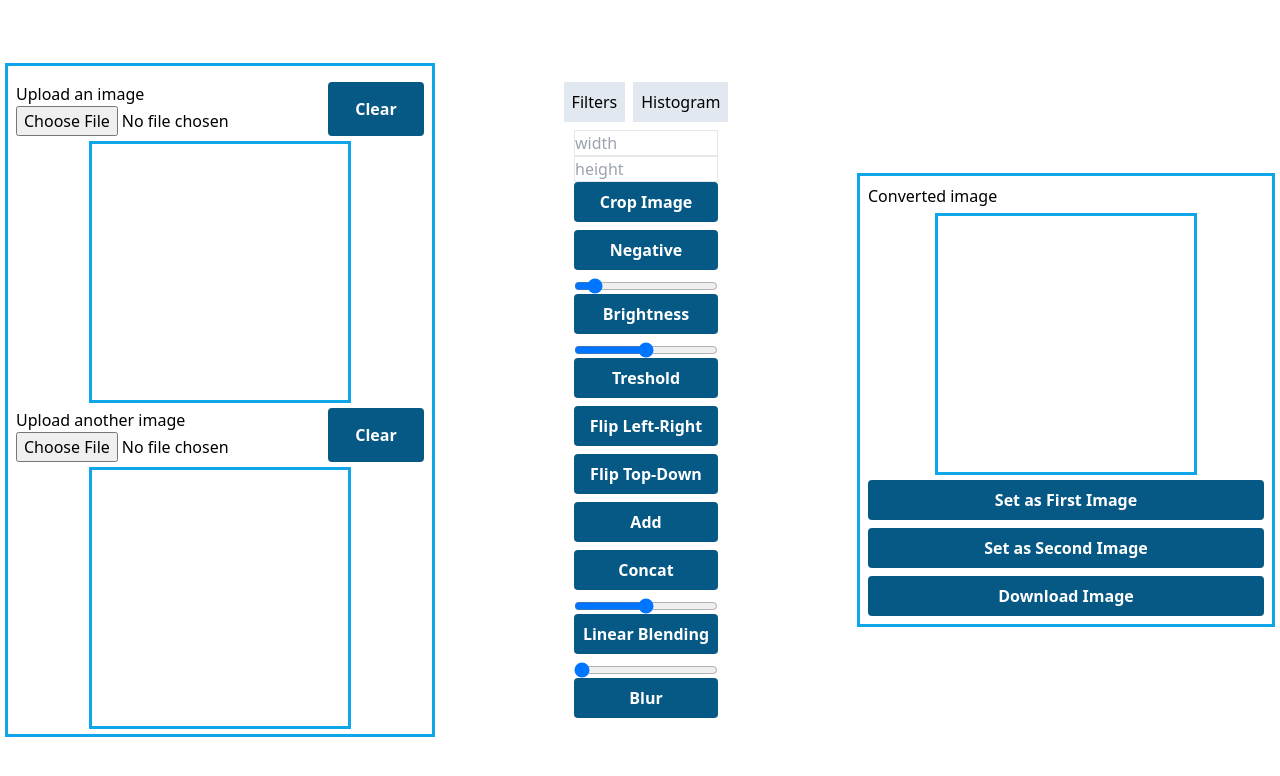
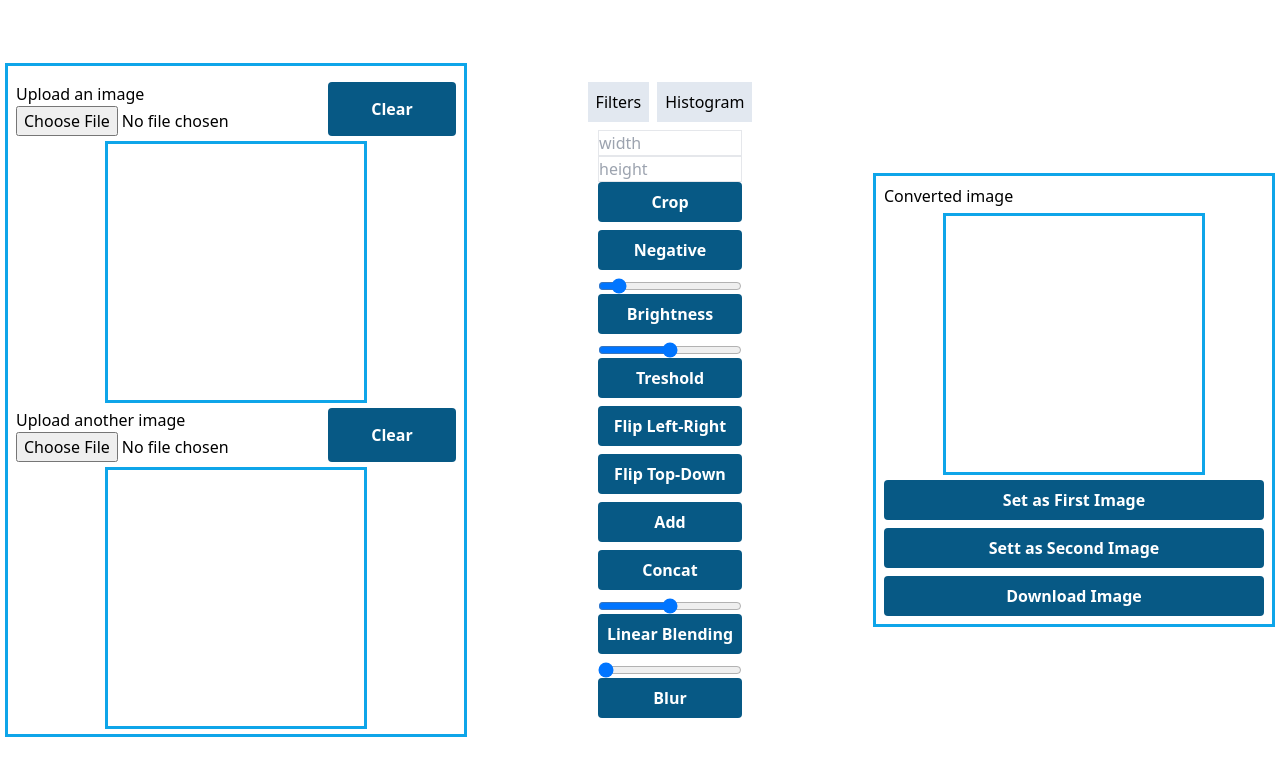
Before and after one commit to guilhermepereira2917/image-processing, a Next.js app: page / in a window 1280 px wide. Shown: the top 776 px of the page. Built offline with nearby package versions, Linux system fonts and the light colour scheme.

Commit message:
added custom button component

```diff
--- /dev/null
+++ b/src/components/CustomButton.tsx
@@ -0,0 +1,14 @@
+import React from "react";
+
+type CustomButtonProps = {
+  text: string;
+  onClick: () => void;
+}
+
+export default class CustomButton extends React.Component<CustomButtonProps> {
+  render() {
+    return (
+      <button onClick={this.props.onClick} className="bg-sky-800 p-2 rounded text-white font-bold w-full min-w-32">{this.props.text}</button>
+    );
+  }
+}
--- a/src/pages/index.tsx
+++ b/src/pages/index.tsx
@@ -14,6 +14,7 @@ import LinearBlendingFilter from "@/classes/filters/LinearBlendingFilter";
 import NegativeFilter from "@/classes/filters/NegativeFilter";
 import TresholdFilter from "@/classes/filters/TresholdFilter";
 import HistogramChart from "@/classes/histogram/HistogramChart";
+import CustomButton from "@/components/CustomButton";
 import React, { RefObject, useRef } from "react";
 
 export default function Home() {
@@ -235,7 +236,7 @@ export default function Home() {
               <input type="file" name="firstUploadedImage" accept="image/png, image/jpeg" onChange={onFirstImageChange} />
             </div>
 
-            <button onClick={onClearFirstImageClick} className="bg-sky-800 p-2 rounded text-white font-bold w-24">Clear</button>
+            <CustomButton text="Clear" onClick={onClearFirstImageClick} />
           </div>
 
           <div className="flex justify-center items-center">
@@ -248,7 +249,7 @@ export default function Home() {
               <input type="file" name="secondUploadedImage" accept="image/png, image/jpeg" onChange={onSecondImageChange} />
             </div>
 
-            <button onClick={onClearSecondImageClick} className="bg-sky-800 p-2 rounded text-white font-bold w-24">Clear</button>
+            <CustomButton text="Clear" onClick={onClearSecondImageClick} />
           </div>
 
           <div className="flex justify-center items-center">
@@ -267,44 +268,42 @@ export default function Home() {
           <div className="flex flex-col">
             <input type="number" id="cropImageWidthInput" placeholder="width" className="border w-36" />
             <input type="number" id="cropImageHeightInput" placeholder="height" className="border w-36" />
-            <button onClick={onCropImageClick} className="bg-sky-800 p-2 rounded text-white font-bold w-36">Crop Image</button>
+            <CustomButton text="Crop " onClick={onCropImageClick} />
           </div>
 
           <button onClick={onNegativeFilterClick} className="bg-sky-800 p-2 rounded text-white font-bold w-36">Negative</button>
 
           <div className="flex flex-col">
             <input id="brightnessValue" type="range" min="0" max="1000" defaultValue="100" step="10" />
-            <button onClick={onBrightnessFilterClick} className="bg-sky-800 p-2 rounded text-white font-bold w-36">Brightness</button>
+            <CustomButton text="Brightness" onClick={onBrightnessFilterClick} />
           </div>
 
           <div className="flex flex-col">
             <input id="tresholdValue" type="range" min="0" max="255" defaultValue="127" step="1" />
-            <button onClick={onThresholdFilterClick} className="bg-sky-800 p-2 rounded text-white font-bold w-36">Treshold</button>
+            <CustomButton text="Treshold" onClick={onThresholdFilterClick} />
           </div>
 
-          <button onClick={onFlipLeftRightClick} className="bg-sky-800 p-2 rounded text-white font-bold w-36">Flip Left-Right</button>
-          <button onClick={onFlipTopDownClick} className="bg-sky-800 p-2 rounded text-white font-bold w-36">Flip Top-Down</button>
-          <button onClick={onAddImagesClick} className="bg-sky-800 p-2 rounded text-white font-bold w-36">Add</button>
-          <button onClick={onConcatImagesClick} className="bg-sky-800 p-2 rounded text-white font-bold w-36">Concat</button>
+          <CustomButton text="Flip Left-Right" onClick={onFlipLeftRightClick} />
+          <CustomButton text="Flip Top-Down" onClick={onFlipTopDownClick} />
+          <CustomButton text="Add" onClick={onAddImagesClick} />
+          <CustomButton text="Concat" onClick={onConcatImagesClick} />
 
           <div className="flex flex-col">
             <input ref={linearBlendingValueRef} type="range" min="0" max="100" defaultValue="50" step="1" />
-            <button onClick={onLinearBlendingFilterClick} className="bg-sky-800 p-2 rounded text-white font-bold w-36">Linear Blending</button>
+            <CustomButton text="Linear Blending" onClick={onLinearBlendingFilterClick} />
           </div>
 
           <div className="flex flex-col">
             <input ref={blurKernelSizeRef} type="range" min="1" max="5" defaultValue="1" step="1" />
-            <button onClick={onBlurFilterClick} className="bg-sky-800 p-2 rounded text-white font-bold w-36">Blur</button>
+            <CustomButton text="Blur" onClick={onBlurFilterClick} />
           </div>
         </div>
 
         <div ref={histogramTabRef} className="gap-2 w-full hidden">
-          <button onClick={onUpdateHistogramClick} className="bg-sky-800 p-2 rounded text-white font-bold w-full">Update Histogram</button>
-
+          <CustomButton text="Update Histogram" onClick={onUpdateHistogramClick} />
           <HistogramChart ref={histogramChartRef} />
 
-          <button onClick={onEqualizeHistogramClick} className="bg-sky-800 p-2 rounded text-white font-bold w-full">Equalize Histogram</button>
-
+          <CustomButton text="Equalize Histogram" onClick={onEqualizeHistogramClick} />
           <HistogramChart ref={equalizedHistogramChartRef} />
         </div>
       </div>
@@ -317,9 +316,11 @@ export default function Home() {
             <canvas className="w-[256px] h-[256px] mt-2 outline outline-sky-500" id="convertedImageCanvas" />
           </div>
 
-          <button onClick={onSetAsFirstImageClick} className="bg-sky-800 p-2 mt-2 rounded text-white font-bold w-full">Set as First Image</button>
-          <button onClick={onSetAsSecondImageClick} className="bg-sky-800 p-2 mt-2 rounded text-white font-bold w-full">Set as Second Image</button>
-          <button onClick={onDownloadImageClick} className="bg-sky-800 p-2 mt-2 rounded text-white font-bold w-full">Download Image</button>
+          <div className="flex flex-column flex-wrap gap-2 mt-2">
+            <CustomButton text="Set as First Image" onClick={onSetAsFirstImageClick} />
+            <CustomButton text="Sett as Second Image" onClick={onSetAsSecondImageClick} />
+            <CustomButton text="Download Image" onClick={onDownloadImageClick} />
+          </div>
         </div>
       </div>
     </main >
```
